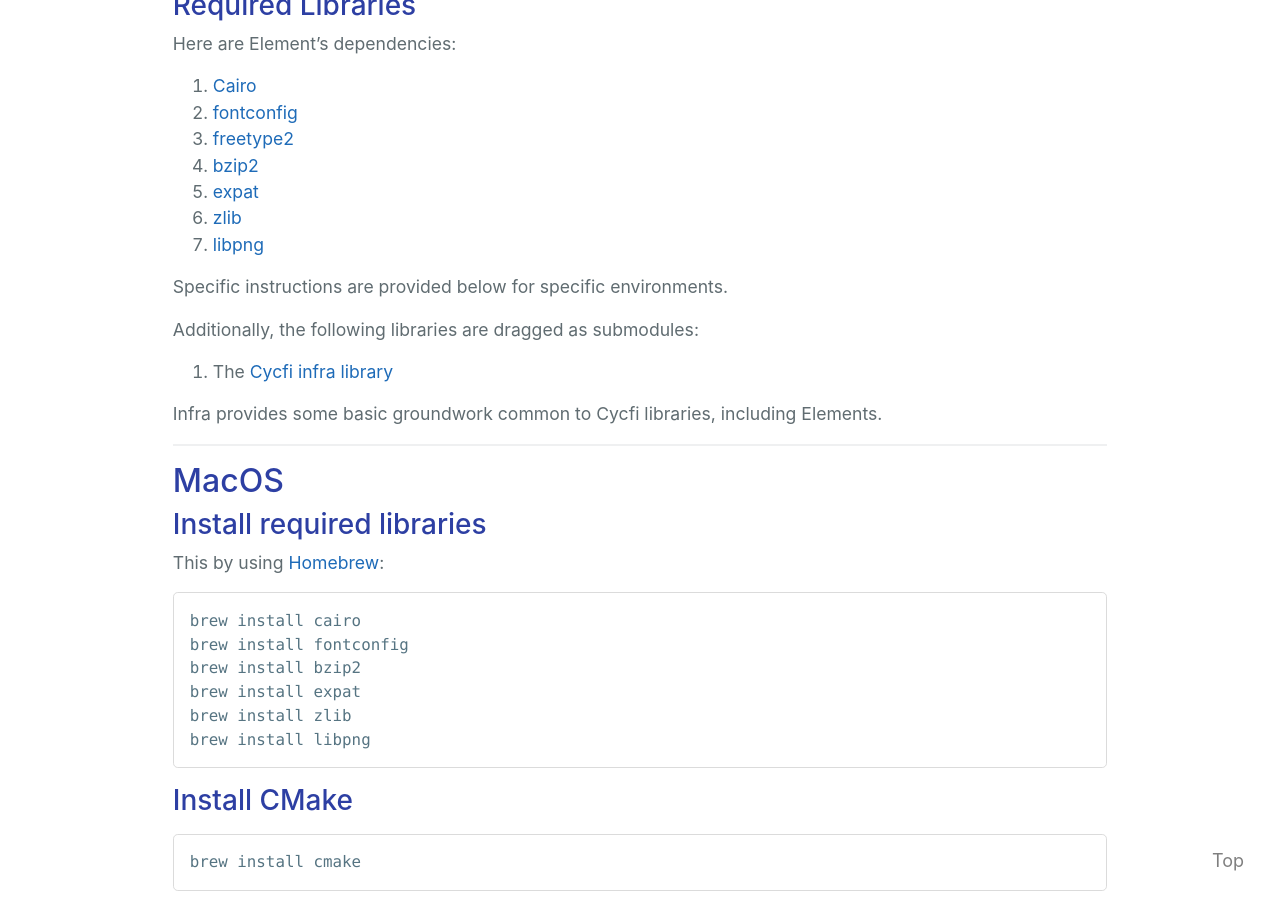
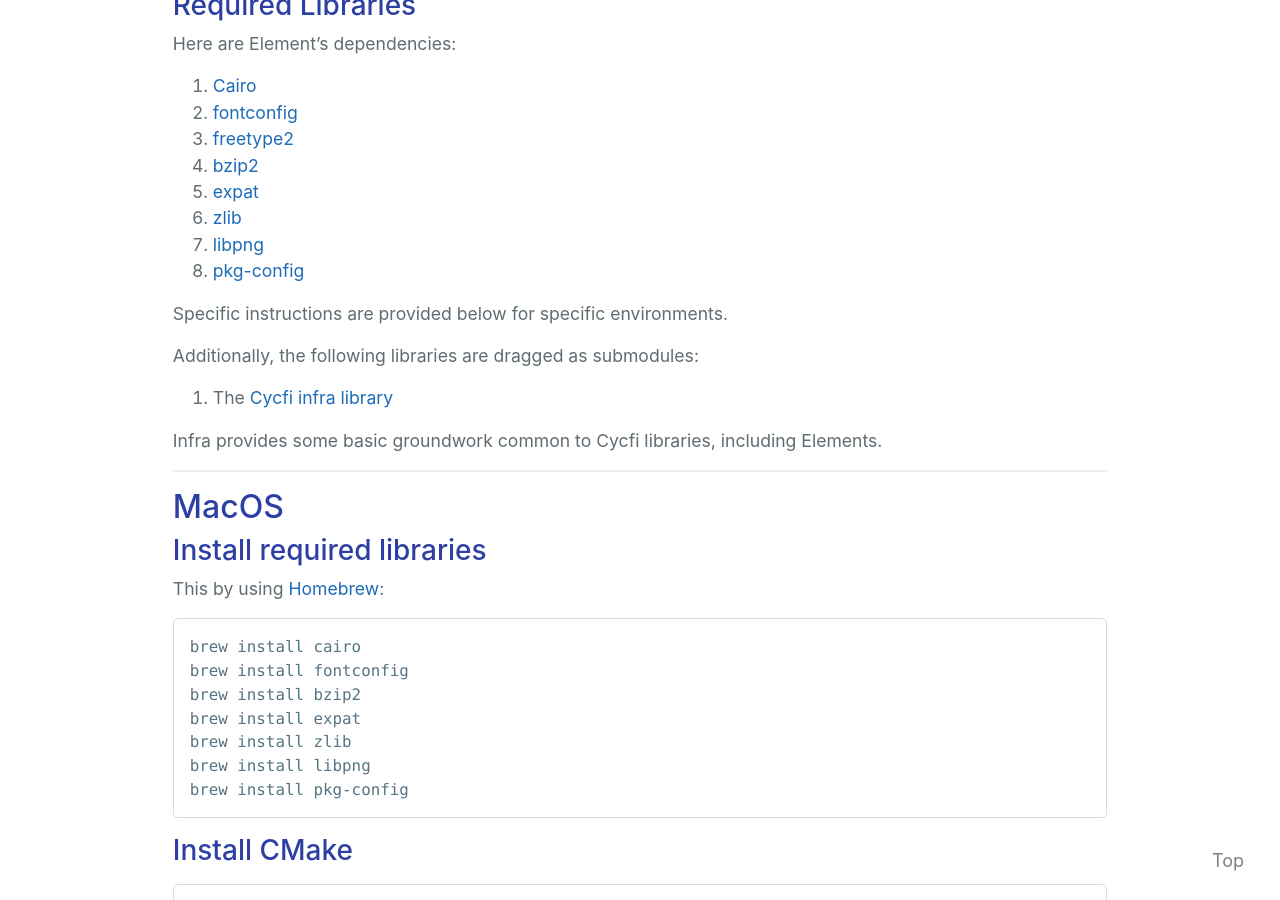
Before and after one commit to cycfi/cycfi.github.io, a Jekyll site: the page built from elements/setup.md, in a window 1280 px wide and 900 px high, scrolled down 1116 px. Built offline with Jekyll 4.4.1, drawn with Linux system fonts in a browser that asks for light colours; nearby versions of some CDN libraries; comment, search, counter and statistics services are not loaded.

Commit message:
Added pkg-config requirement

````diff
--- a/elements/setup.md
+++ b/elements/setup.md
@@ -58,6 +58,7 @@ Here are Element's dependencies:
 5. [expat]
 6. [zlib]
 7. [libpng]
+8. [pkg-config]
 
 Specific instructions are provided below for specific environments.
 
@@ -83,6 +84,7 @@ brew install bzip2
 brew install expat
 brew install zlib
 brew install libpng
+brew install pkg-config
 ```
 
 ### Install CMake
@@ -326,3 +328,4 @@ directory alongside the "hello_universe" example directory you copied to:
 [MSYS2]:                  https://www.msys2.org/
 [Visual Studio 2019]:     https://visualstudio.microsoft.com/vs/
 [XCode]:                  https://developer.apple.com/xcode/
+[pkg-config]:             https://www.freedesktop.org/wiki/Software/pkg-config/
````
